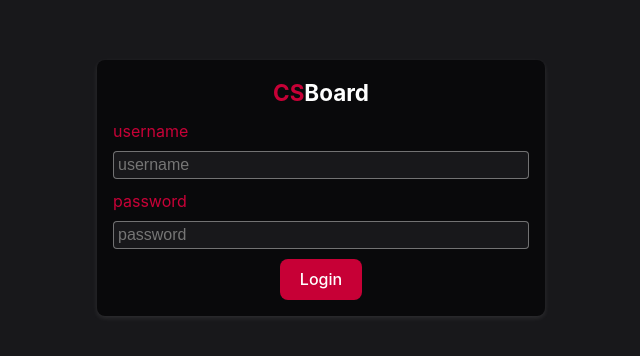
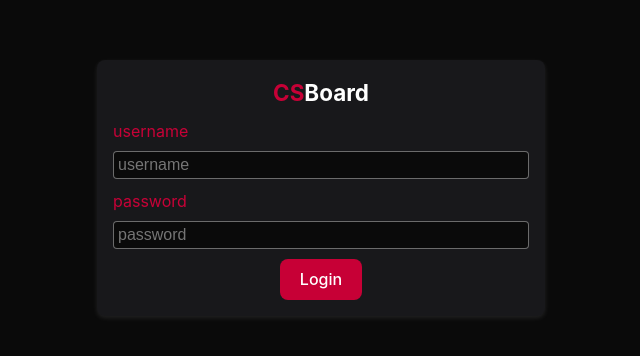
Before and after one commit to markojanja/btcalculator, a React (Vite) app in the folder frontend/: page /login in a window 1280 px wide. Shown: the part 212-568 px from the top of the page, without its empty margins (319-959 px from the left). Built offline with nearby package versions, Linux system fonts and the light colour scheme; no server answers; what quill-image-resize-module-react would draw is missing.

Commit message:
kanban updated UI

```diff
--- a/frontend/src/components/Header.css
+++ b/frontend/src/components/Header.css
@@ -6,7 +6,7 @@
   display: flex;
   width: 100%;
   min-width: 320px;
-  padding: 1.5rem;
+  padding: 1rem 1.5rem;
   align-items: center;
   justify-content: space-between;
 }
--- a/frontend/src/components/Kanban.css
+++ b/frontend/src/components/Kanban.css
@@ -7,4 +7,5 @@
   background-color: var(----secondary-color);
   justify-content: space-evenly;
   gap: 1rem;
+  overflow-x: auto;
 }
--- a/frontend/src/components/Kanban.jsx
+++ b/frontend/src/components/Kanban.jsx
@@ -1,11 +1,15 @@
 import "./Kanban.css";
 import KanbanColumn from "./KanbanColumn";
 import { data as dbdata } from "../utils/dummyData.js";
-import { useState } from "react";
+import { useEffect, useState } from "react";
 
 const Kanban = ({ setTaskModal }) => {
   const [data, setData] = useState(dbdata);
   const [draggedTask, setDraggedTask] = useState(null);
+
+  useEffect(() => {
+    console.log(data);
+  }, [data]);
 
   const handleDragStart = (task) => {
     setDraggedTask(task);
--- a/frontend/src/components/KanbanColumn.css
+++ b/frontend/src/components/KanbanColumn.css
@@ -9,6 +9,7 @@
   padding: 0.5rem;
   border-radius: 4px;
   box-shadow: var(--box-shadow);
+  min-width: 170px;
 }
 .kanban-header {
   display: flex;
--- a/frontend/src/components/Root.jsx
+++ b/frontend/src/components/Root.jsx
@@ -9,7 +9,7 @@ const Root = () => {
     <>
       <NavContextProvider>
         <Header />
-        <main className="main" style={{ position: "relative" }}>
+        <main className="main">
           <Sidebar />
           <Outlet />
         </main>
--- a/frontend/src/components/Sidebar.css
+++ b/frontend/src/components/Sidebar.css
@@ -12,7 +12,7 @@
   height: 100%;
   padding: 2rem;
   transform: translateX(-100%);
-  transition: all 0.2s ease-in-out;
+  transition: transform 0.2s ease-in-out;
   @media (max-width: 768px) {
     width: 100%;
     box-shadow: none;
--- a/frontend/src/components/TaskCard.css
+++ b/frontend/src/components/TaskCard.css
@@ -2,17 +2,19 @@
   display: flex;
   flex-direction: column;
   align-items: start;
+  justify-content: space-between;
   gap: 0.5rem;
   padding: 0.5rem;
   background-color: var(--background-color);
   border-radius: 4px;
   box-shadow: var(--box-shadow);
+  min-height: 100px;
 }
 
 .task-card-header {
   display: flex;
   justify-content: space-between;
-  align-items: center;
+  align-items: start;
   width: 100%;
   text-align: left;
 }
@@ -20,4 +22,5 @@
 .tasks-btn-group {
   display: flex;
   gap: 0.3rem;
+  margin-top: 1px;
 }
--- a/frontend/src/index.css
+++ b/frontend/src/index.css
@@ -7,10 +7,10 @@
   text-rendering: optimizeLegibility;
   -webkit-font-smoothing: antialiased;
   -moz-osx-font-smoothing: grayscale;
-  --background-color: oklch(21% 0.006 285.885);
+  --background-color: oklch(14.5% 0 0);
   --text-color: rgba(255, 255, 255, 1);
   --accent-color: oklch(51.4% 0.222 16.935);
-  --secondary-color: oklch(14.1% 0.005 285.823);
+  --secondary-color: oklch(21% 0.006 285.885);
   --box-shadow: 0 2px 5px rgb(245, 245, 244, 0.1);
   color: var(--text-color);
 }
@@ -18,10 +18,10 @@
 /*For the theme switch update color directly on the switch component*/
 
 .light {
-  --background-color: oklch(97% 0.001 106.424);
+  --background-color: oklch(98.5% 0 0);
   --text-color: oklch(14.1% 0.005 285.823);
-  --secondary-color: oklch(98.5% 0 0);
-  --box-shadow: 0 2px 5px rgba(0, 0, 0, 0.3);
+  --secondary-color: oklch(97% 0 0);
+  --box-shadow: 0 2px 5px rgba(0, 0, 0, 0.1);
 }
 
 * {
@@ -29,14 +29,21 @@
   padding: 0;
   box-sizing: border-box;
 }
-button,
+
 a {
   font-weight: 600;
   text-decoration: none;
   color: var(--text-color);
 }
+
 button {
+  font-weight: 600;
+  text-decoration: none;
   color: rgba(255, 255, 255, 1);
+}
+
+button svg {
+  fill: rgba(255, 255, 255, 1);
 }
 
 body {
@@ -65,6 +72,7 @@ li {
 }
 svg {
   fill: var(--text-color);
+  cursor: pointer;
 }
 
 button {
```
